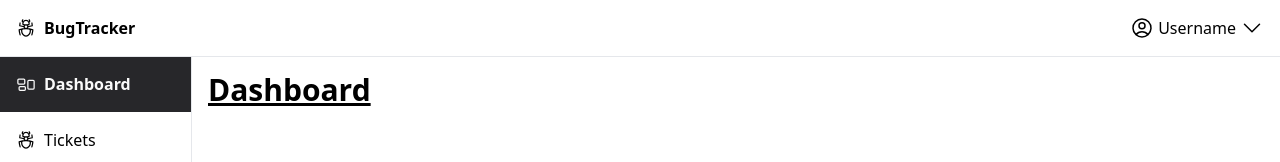
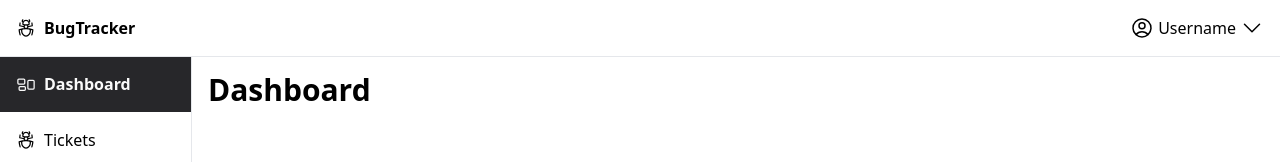
Before and after one commit to UAFederez/bugtracker-frontend, a React (Vite) app: page / in a window 1280 px wide. Shown: the top 162 px of the page. Built offline with nearby package versions, Linux system fonts and the light colour scheme; no server answers.

Commit message:
Small modification on page title

```diff
--- a/src/pages/Dashboard.jsx
+++ b/src/pages/Dashboard.jsx
@@ -1,7 +1,7 @@
 export default function Dashboard() {
     return (
         <div>
-            <h1 className="text-3xl font-bold underline">Dashboard</h1>
+            <h1 className="text-3xl font-bold">Dashboard</h1>
         </div>
     );
 }
```
